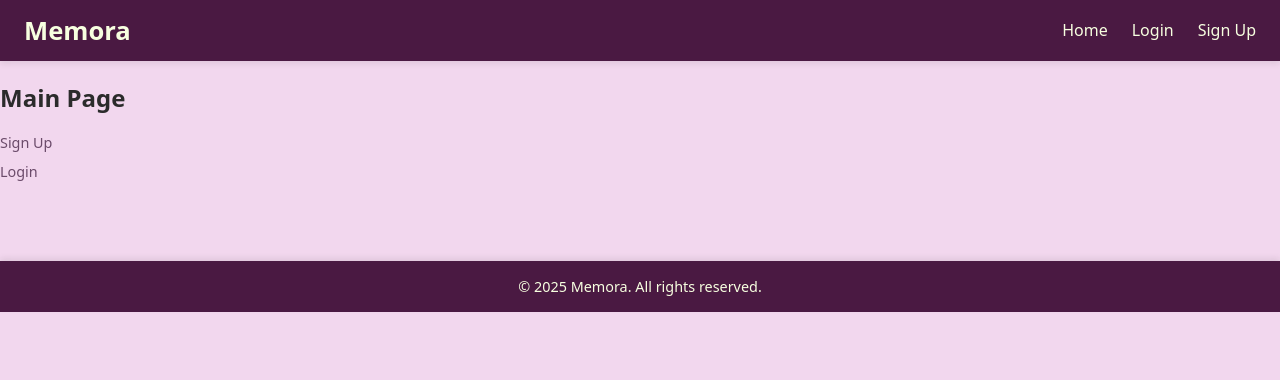
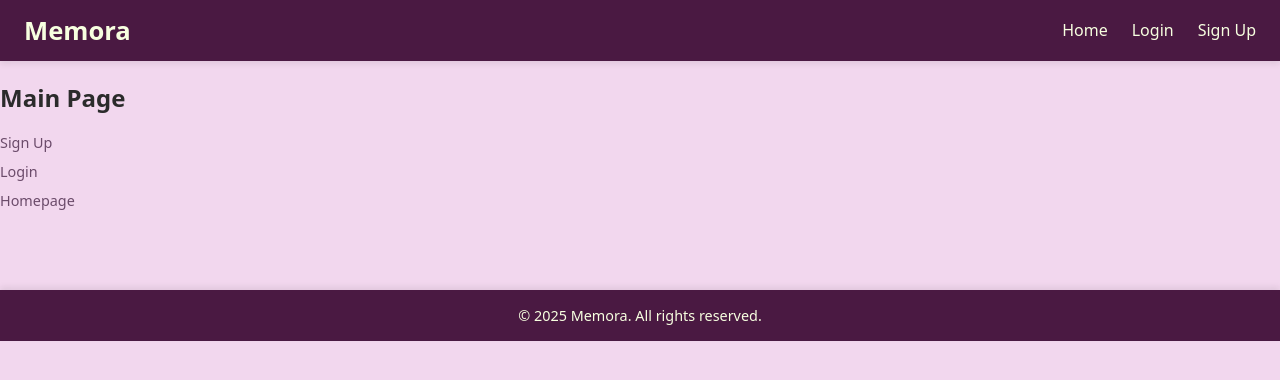
Before and after one commit to maykaila/Memora, a Next.js app in the folder frontend/: page / in a window 1280 px wide. Shown: the top 380 px of the page. Built offline with nearby package versions, Linux system fonts and the light colour scheme.

Commit message:
added link to hompage for checking

```diff
--- a/frontend/app/page.tsx
+++ b/frontend/app/page.tsx
@@ -1,3 +1,5 @@
+//currently for checking if pages looks good this will be updated soon
+
 import Link from "next/link";
 
 export default function Home() {
@@ -7,6 +9,7 @@ export default function Home() {
 
     <Link href="/signup" className="auth-link">Sign Up</Link>
     <Link href="/login" className="auth-link">Login</Link>
+    <Link href="/dashboard/homepage" className="auth-link">Homepage</Link>
 
     </div>
   );
```
